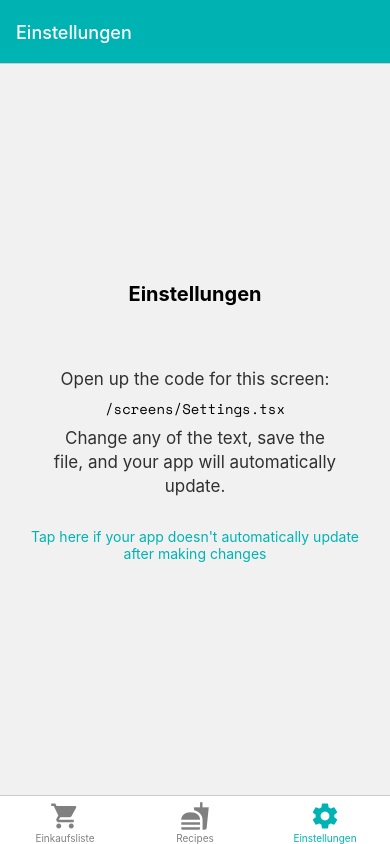
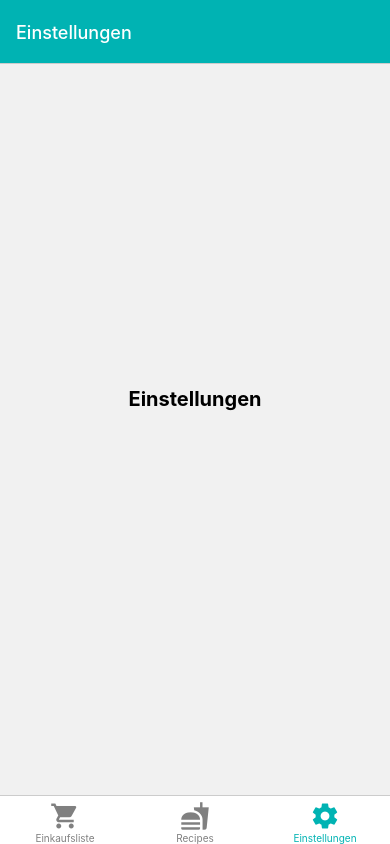
Before and after one commit to marrywal/hungryList, a React Native app: screen /Settings in a window 390 px wide. Built offline with nearby package versions, Linux system fonts and the light colour scheme; what expo-linking would draw is missing.

Commit message:
remove unused demo files

```diff
--- a/src/components/EditScreenInfo.tsx
+++ /dev/null
@@ -1,79 +0,0 @@
-import * as WebBrowser from 'expo-web-browser';
-import { StyleSheet, TouchableOpacity } from 'react-native';
-
-import {Colors} from '../constants/Colors';
-import { MonoText } from './StyledText';
-import { Text, View } from './Themed';
-
-export default function EditScreenInfo({ path }: { path: string }) {
-  return (
-    <View>
-      <View style={styles.getStartedContainer}>
-        <Text
-          style={styles.getStartedText}
-          lightColor="rgba(0,0,0,0.8)"
-          darkColor="rgba(255,255,255,0.8)">
-          Open up the code for this screen:
-        </Text>
-
-        <View
-          style={[styles.codeHighlightContainer, styles.homeScreenFilename]}
-          darkColor="rgba(255,255,255,0.05)"
-          lightColor="rgba(0,0,0,0.05)">
-          <MonoText>{path}</MonoText>
-        </View>
-
-        <Text
-          style={styles.getStartedText}
-          lightColor="rgba(0,0,0,0.8)"
-          darkColor="rgba(255,255,255,0.8)">
-          Change any of the text, save the file, and your app will automatically update.
-        </Text>
-      </View>
-
-      <View style={styles.helpContainer}>
-        <TouchableOpacity onPress={handleHelpPress} style={styles.helpLink}>
-          <Text style={styles.helpLinkText} lightColor={Colors.light.tint}>
-            Tap here if your app doesn't automatically update after making changes
-          </Text>
-        </TouchableOpacity>
-      </View>
-    </View>
-  );
-}
-
-function handleHelpPress() {
-  WebBrowser.openBrowserAsync(
-    'https://docs.expo.io/get-started/create-a-new-app/#opening-the-app-on-your-phonetablet'
-  );
-}
-
-const styles = StyleSheet.create({
-  getStartedContainer: {
-    alignItems: 'center',
-    marginHorizontal: 50,
-  },
-  homeScreenFilename: {
-    marginVertical: 7,
-  },
-  codeHighlightContainer: {
-    borderRadius: 3,
-    paddingHorizontal: 4,
-  },
-  getStartedText: {
-    fontSize: 17,
-    lineHeight: 24,
-    textAlign: 'center',
-  },
-  helpContainer: {
-    marginTop: 15,
-    marginHorizontal: 20,
-    alignItems: 'center',
-  },
-  helpLink: {
-    paddingVertical: 15,
-  },
-  helpLinkText: {
-    textAlign: 'center',
-  },
-});
--- a/src/components/StyledText.tsx
+++ /dev/null
@@ -1,5 +0,0 @@
-import { Text, TextProps } from './Themed';
-
-export function MonoText(props: TextProps) {
-  return <Text {...props} style={[props.style, { fontFamily: 'space-mono' }]} />;
-}
--- a/src/screens/Settings.tsx
+++ b/src/screens/Settings.tsx
@@ -1,6 +1,5 @@
 import { StyleSheet } from 'react-native';
 
-import EditScreenInfo from '../components/EditScreenInfo';
 import { Text, View } from '../components/Themed';
 import { RootTabScreenProps } from '../../types';
 
@@ -9,7 +8,7 @@
     <View style={styles.container}>
       <Text style={styles.title}>Einstellungen</Text>
       <View style={styles.separator} lightColor="#eee" darkColor="rgba(255,255,255,0.1)" />
-      <EditScreenInfo path="/screens/Settings.tsx" />
+
     </View>
   );
 }
```
Also changed, not shown: 1 other file (tests, documents, lock files or other folders).
